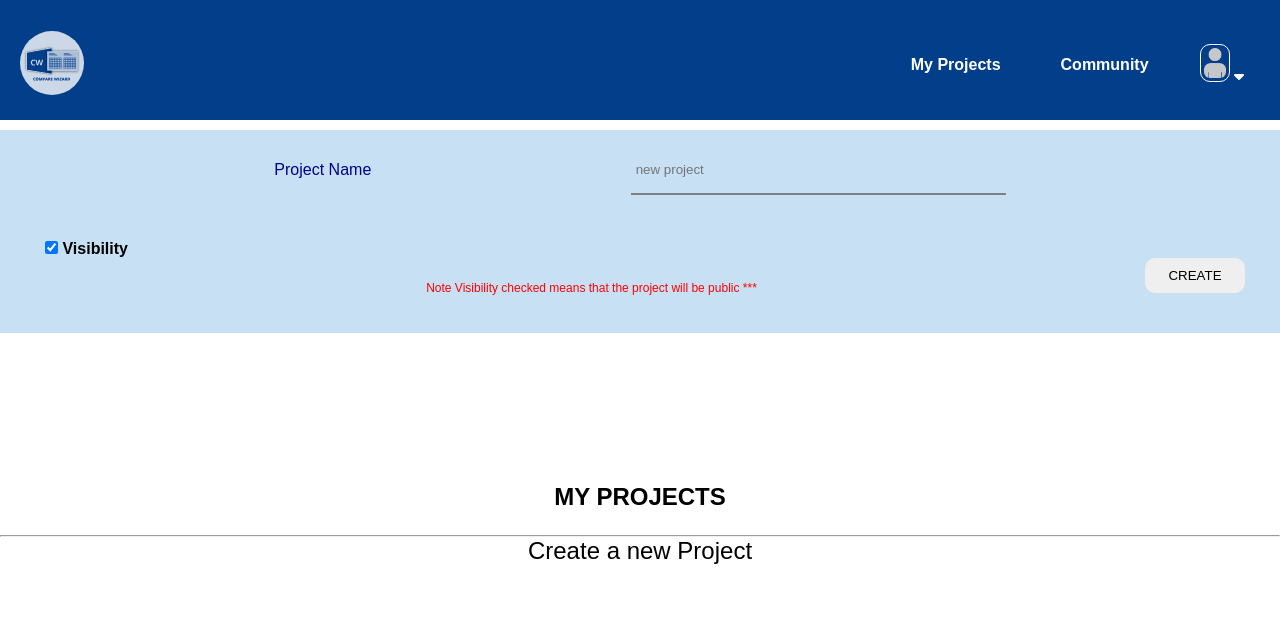
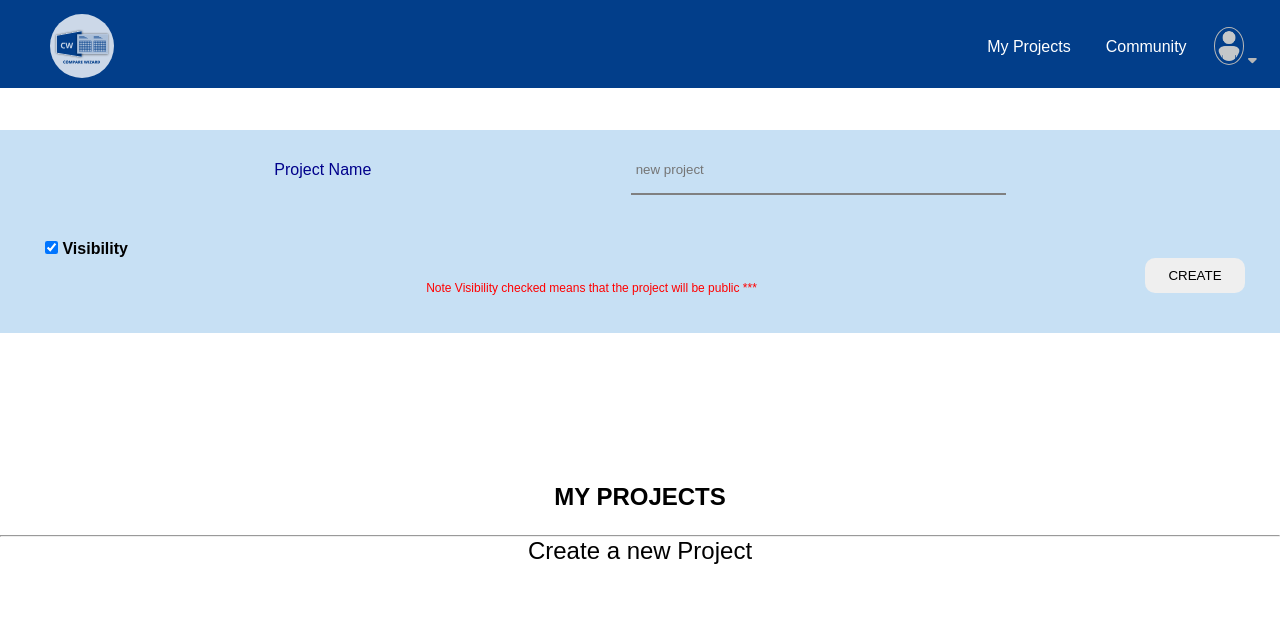
Before and after one commit to zuri-training/Excel_comp_team_110, a Django app: page /dashboard/project in a window 1280 px wide. Shown: the top 634 px of the page. Run offline with Django 4.2, Linux system fonts and the light colour scheme; the visitor is signed in with stand-in values (Sample User, id 1); data comes from the database, SQL or seed files in the repository; data that the repository does not hold is empty; some libraries are stand-ins or nearby versions.

Commit message:
update project page styling

```diff
--- a/compare_wizard/dashboard/templates/main.html
+++ b/compare_wizard/dashboard/templates/main.html
@@ -2,7 +2,7 @@
 
 <div class="workspace">
   <header>
-    <div>
+    <div class="workspace-logo">
       {% load static %} <img src={% static "images/logo.svg" %} alt="logo">
     </div>
     <!-- <div class="search-bar">
--- a/compare_wizard/static/dashboard.css
+++ b/compare_wizard/static/dashboard.css
@@ -9,10 +12,10 @@
   justify-content: space-between;
   align-items: center;
   background-color: #023e8a;
-  height: 15vh;
+  height: max-content;
   width: 100vw;
   /* overflow: hidden; */
-  padding: 20px 20px 10px 20px;
+  padding: 13.5px 20px 6.5px 50px;
   position: fixed;
   top: 0;
   z-index: 1;
@@ -22,9 +25,9 @@
   font-size: 16px;
   color: white;
   text-align: center;
-  padding: 15px 25px;
+  padding: 7.5px 12.5px;
   text-decoration: none;
-  font-weight: bolder;
+  /* font-weight: bolder; */
   margin-right: 10px;
 }
 
@@ -47,29 +55,45 @@
 
 .dropdown .dropbtn {
   cursor: pointer;
-  font-size: 16px;
+  font-size: 14px;
   border: none;
   outline: none;
-  color: white;
-  padding: 14px 16px;
+  color: #b7b7b7;
+  padding: 5px;
   background-color: inherit;
   font-family: inherit;
   margin: 0;
 }
 
+.dropdown .dropbtn i {
+  width: 2px;
+  margin-right: 5px;
+
+  /* margin-left: -3px; */
+}
+
 .navybar a:hover,
-.dropdown:hover .dropbtn,
 .dropbtn:focus {
-  background-color: white;
+  background-color: #fbfbfb;
   color: #023e8a;
-  border-radius: 3px;
+  border-radius: 10px;
+}
+
+.dropdown:hover .dropbtn {
+  background-color: #f9fbff;
+  color: #023e8a;
+  border-radius: 25%;
 }
 
 .navybar .propic {
   width: 30px;
-  border-radius: 10px;
-  border: 1px solid #ffffff;
+  border-radius: 50%;
+  border: 1px solid #b7b7b7;
   padding: 3px;
+}
+
+.navybar .propic:hover {
+  border: 1px solid #023e8a;
 }
 
 .dropdown-content {
```
Also changed, not shown: other parts of compare_wizard/static/dashboard.css (+30 -9 lines).
